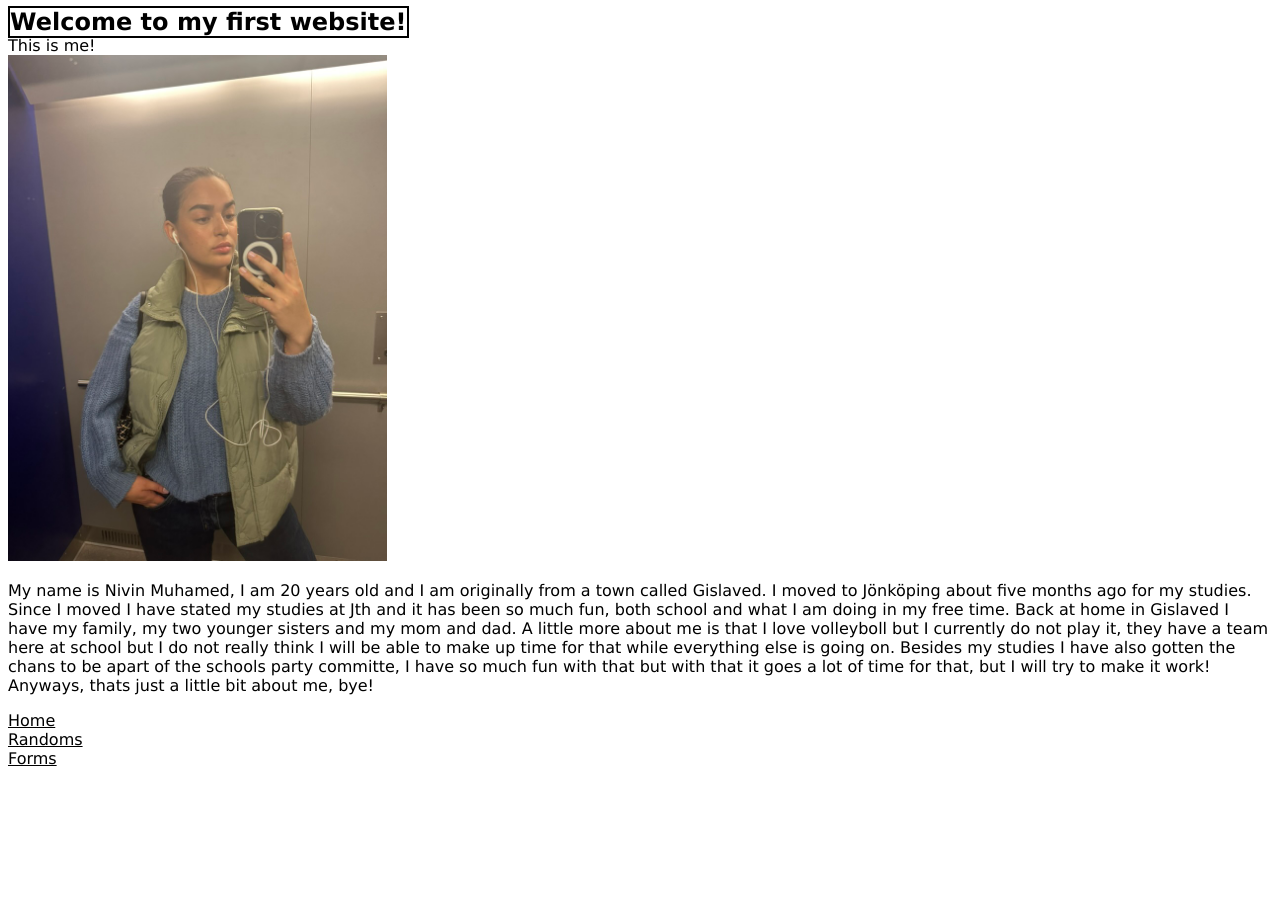
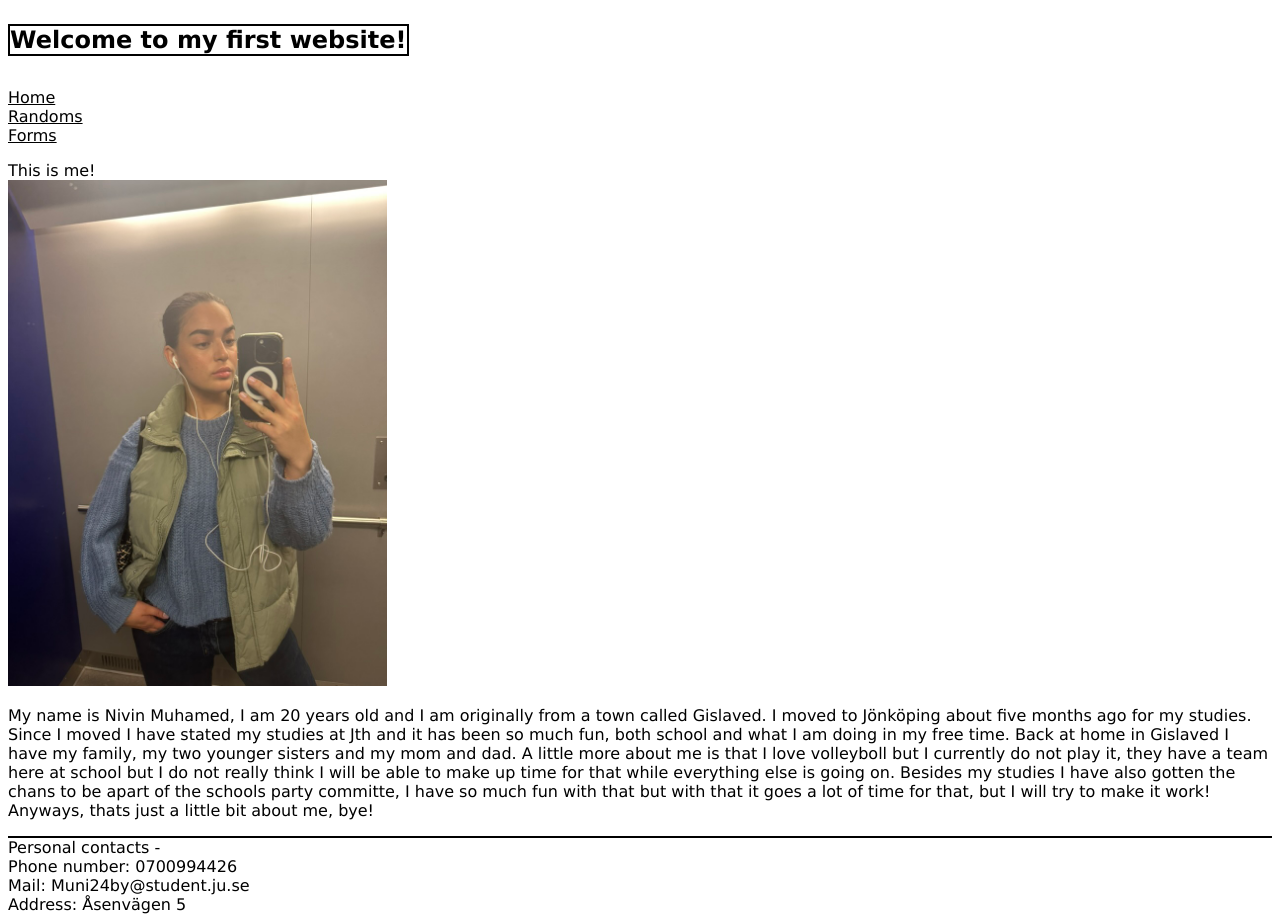
Before and after one commit to front-end-fundamentals-2025/fef-portfolio-nivinmuhamed, a plain HTML site: page index.html in a window 1280 px wide. Before the commit the page ends 800 px from the top, so only its background shows below. Drawn offline with Linux system fonts and the light colour scheme.

Commit message:
Little bit more
I linked the Home link so you can go back to the main page. i also put in my contacts and i also put in a border for fun.

```diff
--- a/css/main.css
+++ b/css/main.css
@@ -1,4 +1,6 @@
-* {font-family:'Lucida Sans', 'Lucida Sans Regular', 'Lucida Grande', 'Lucida Sans Unicode', Geneva, Verdana, sans-serif
+* {
+  font-family: "Lucida Sans", "Lucida Sans Regular", "Lucida Grande",
+    "Lucida Sans Unicode", Geneva, Verdana, sans-serif;
 }
 
 /*style header*/
@@ -7,7 +9,7 @@
   font-weight: 600;
   font-size: 1.5rem;
   border: 2px solid black;
-  display: inline;
+  display: inline-block;
   padding: 0.1px;
 }
 ul {
@@ -19,7 +21,13 @@ a {
   color: black;
 }
 
-
 .main-img {
   width: 30%;
 }
+
+footer {
+  border-top: 2px solid black;
+  margin-top: 5px;
+  margin-bottom: 5px;
+
+}
--- a/index.html
+++ b/index.html
@@ -8,6 +8,19 @@
     <link rel="stylesheet" href="css/main.css" />
   <body>
     <h1 id="logo"> Welcome to my first website!</h1>
+<nav>
+        <ul>
+          <a href="#">
+            <li>Home</li>
+          </a>
+          <a href="#">
+            <li>Randoms</li>
+          </a>
+          <a href="forms.html">
+            <li>Forms</li>
+          </a>
+        </ul>
+      </nav>
     <header>This is me!</header>
     <main>
       <img class="main-img"src="img/selfie.jpeg" alt="Selfie of me." />
@@ -25,21 +38,16 @@
         goes a lot of time for that, but I will try to make it work! Anyways,
         thats just a little bit about me, bye!
       </p>
+
     </main>
     <footer>
-      <nav>
-        <ul>
-          <a href="#">
-            <li>Home</li>
-          </a>
-          <a href="#">
-            <li>Randoms</li>
-          </a>
-          <a href="forms.html">
-            <li>Forms</li>
-          </a>
-        </ul>
-      </nav>
+      Personal contacts -
+      <br>
+      Phone number: 0700994426
+      <br>
+      Mail: Muni24by@student.ju.se
+      <br>
+      Address: Åsenvägen 5
     </footer>
   </body>
 </html>
```
Also changed, not shown: forms.html (+6 -2 lines), randoms.html (added, +11 -0 lines).
